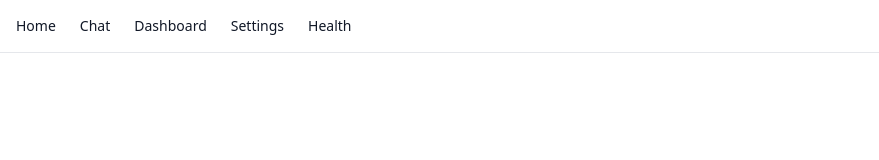
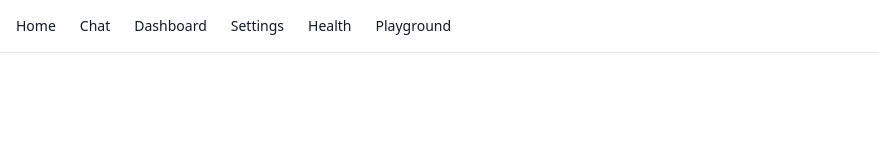
Before and after one commit to Sawaira-Fareed/flyrank-capstone, a Next.js app: page / in a window 1280 px wide. Shown: the top 160 px of the page, without its empty margins (0-879 px from the left). Built offline with nearby package versions, Linux system fonts and the light colour scheme.

Commit message:
feat: add playground link to navbar

```diff
--- a/src/app/layout.tsx
+++ b/src/app/layout.tsx
@@ -21,6 +21,7 @@ export default function RootLayout({ children }: { children: React.ReactNode })
           <Link href="/dashboard">Dashboard</Link>
           <Link href="/settings">Settings</Link>
           <Link href="/health">Health</Link>
+           <Link href="/playground">Playground</Link>
         </nav>
         {children}
       </body>
```
